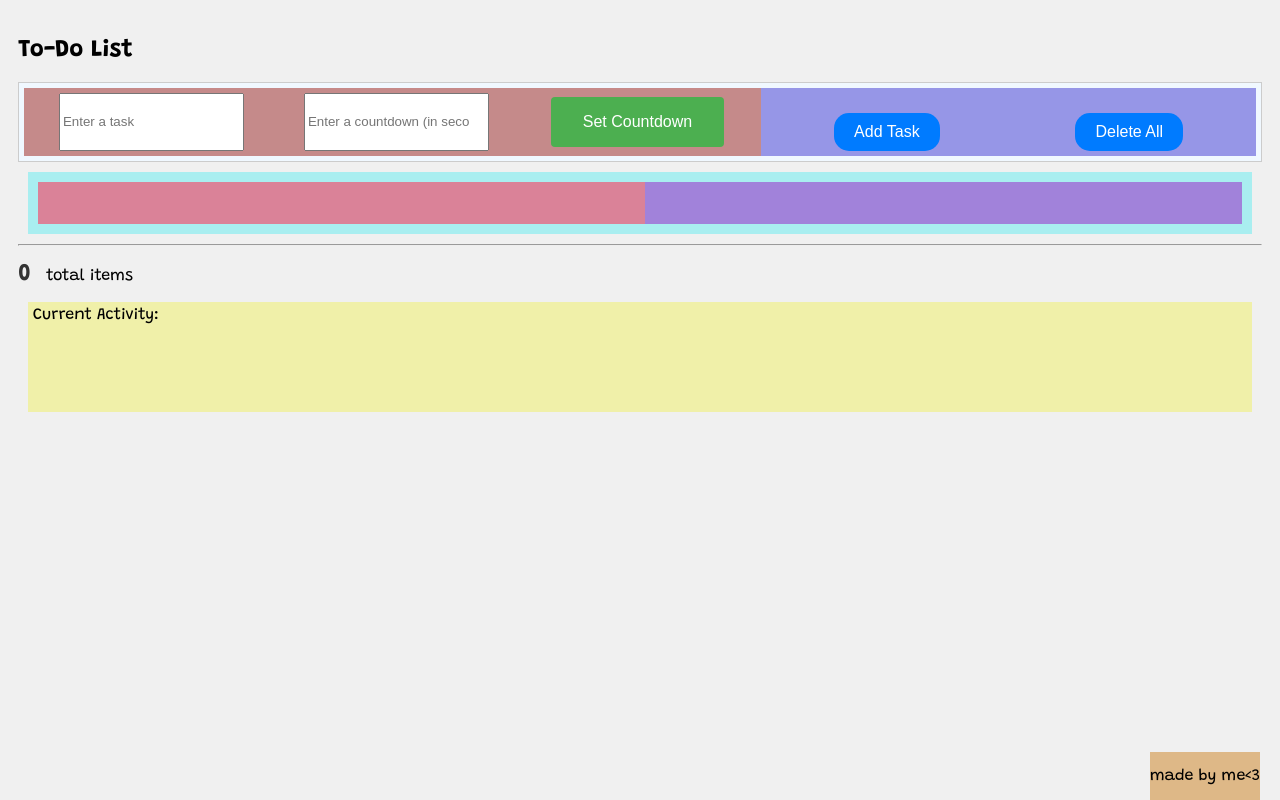
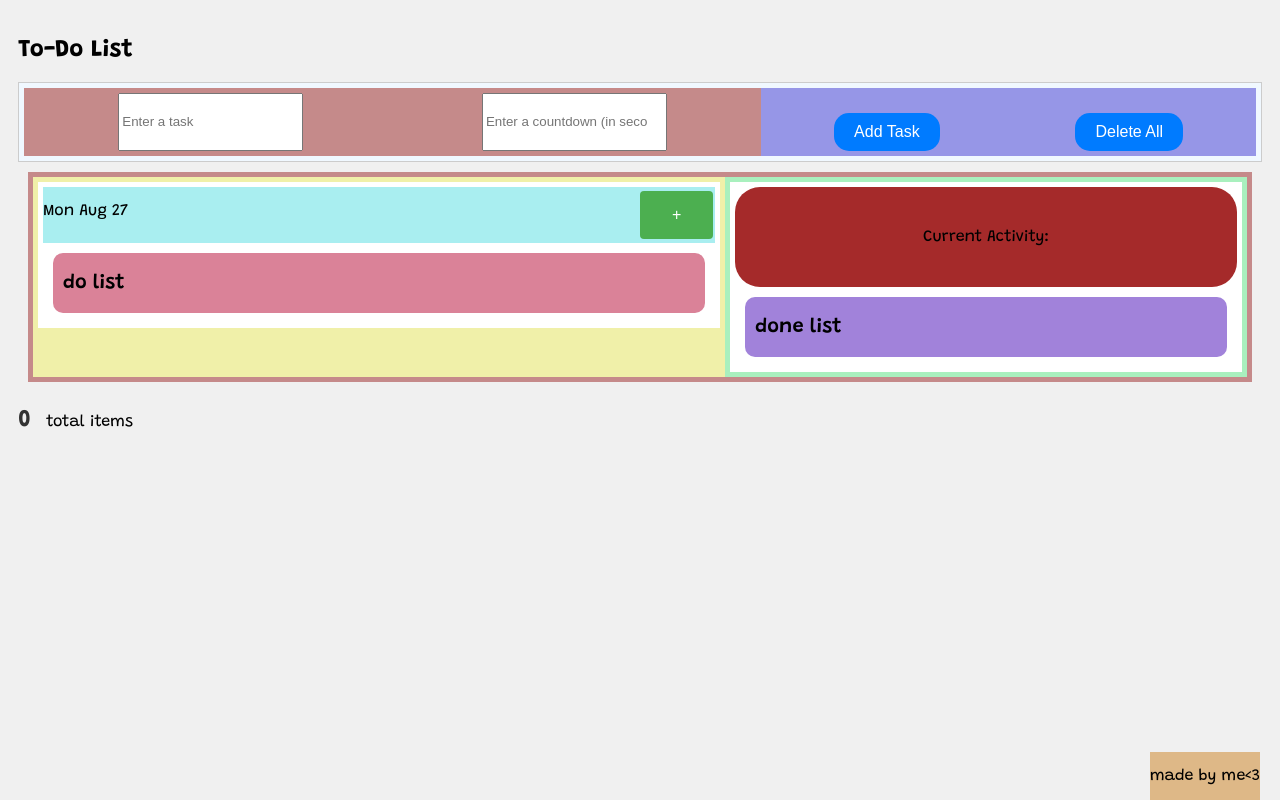
Before and after one commit to mckorn/my-todo, a plain HTML site: page index.html in a window 1280 px wide. Drawn offline with Linux system fonts and the light colour scheme.

Commit message:
rough version of UI layout - prototype

```diff
--- a/app.js
+++ b/app.js
@@ -157,10 +157,10 @@ function displayTasks() {
     // if the item is disabled then we make it checked
     p.innerHTML = `
       <div class="todo-container">
-        <input type="checkbox" class="todo-checkbox"
+        <input type="checkbox"
         id="input-${index}"
         ${item.disabled ? "checked" : ""}>
-      <span id="todo-${index}" class="task">${item.task}
+      <span id="todo-${index}" class="task">&nbsp${item.task}
       </span>
       <span class ="time">${item.time} seconds</span>
       </div>
@@ -176,6 +176,7 @@ function displayCompletedTasks() {
       const p = document.createElement("p");
       p.innerHTML = `
         <div class="todo-container">
+        <span style="color: white;"> ${index + 1}. &nbsp</span>
         <span id="done-${index}" class="task">${item.task}
         </span>
         </div>
--- a/index.html
+++ b/index.html
@@ -28,12 +28,40 @@
           <!-- <button id="setCountdown">Set Countdown</button>
           <label for="countdown">Set Countdown:</label>
           <input type="text" id="countdown" placeholder="Click to set time"> -->
-          <button id="setCountdown">Set Countdown</button>
+
+        </div>
+        <div class="button-section">
+            <button class="btn">Add Task</button>
+            <button id="deleteBttn">Delete All</button>
+        </div>
+    </div>
+    <!-- <div class="lists">
+        <div class="task-list">
+            <ul>
+              <li id="taskList"></li>
+            </ul>
+        </div>
+        <div class="done-list">
+            <ol>
+              <li id="completedList" class="dl"></li>
+            </ol>
+        </div>
+    </div> -->
+    <div class="new-design">
+        <div class="left">
+            <div class="left-content">
+                <div class="date">
+                    <p>Mon Aug  27</p>
+                    <button id="setCountdown">+</button>
 
                     <div id="popup" class="popup">
                         <div class="popup-content">
                             <span class="close">&times;</span>
                             <h3>expected time to finish</h3>
+                            <div class="popup-input">
+                              <label for="task">task:</label>
+                              <input type="text" id="task">
+                            </div>
                             <div class="popup-input">
                             <label for="hours">hours:</label>
                             <input type="number" id="hours" min="0" max="23" placeholder="0">
@@ -46,21 +74,26 @@
                         </div>
                     </div>
                 </div>
-        <div class="button-section">
-            <button class="btn">Add Task</button>
-            <button id="deleteBttn">Delete All</button>
-        </div>
-    </div>
-    <div class="lists">
-        <div class="task-list">
+                <div class="to-do-list">
+                    <p class="list-headers">do list</p>
                     <ul>
                         <li id="taskList"></li>
                     </ul>
                 </div>
-        <div class="done-list">
+            </div>
+        </div>
+        <div class="right">
+            <div class="right-content">
+                <div class="clock">
+                    <p>Current Activity: <span id="selected-item"></span></p>
+                </div>
+                <div class="to-done-list">
+                    <p class="list-headers">done list</p>
                     <ol>
-              <li id="completedList" class="dl"></li>
+                        <li id="completedList"></li>
                     </ol>
+                </div>
+            </div>
         </div>
     </div>
     <div>
@@ -69,7 +102,6 @@
           <p><span id="count"></span> total items</p>
         </div>
       <div>
-        <p class="display">Current Activity: <span id="selected-item"></span></p>
       </div>
       </div>
     <footer>
--- a/styles.css
+++ b/styles.css
@@ -37,7 +37,8 @@ ul {
     list-style-type: none;
 }
 
-.dl {
+ol {
+    padding: 0;
     list-style-type: none;
 }
 
@@ -50,12 +51,21 @@ ul {
 
 .task {
     flex: 1;
-    background-color: cadetblue;
+    /* background-color: cadetblue; */
 }
 
 .time {
     flex: 1;
-    background-color: rgb(130, 160, 95);
+    display: flex;
+    justify-content: end;
+
+    /* background-color: rgb(130, 160, 95); */
+}
+
+.list-headers {
+    padding-left: 10px;
+    font-size: 20px;
+    font-weight: 600;
 }
 
 .input {
@@ -105,13 +115,6 @@ ul {
     flex: 1;
     padding: 5px;
     background-color: rgb(218, 130, 152);
-}
-
-.todo-container {
-    display: flex;
-    flex: 1;
-    padding: 10px;
-    background-color: rgb(17, 20, 13);
 }
 
 .done-list {
@@ -203,6 +206,82 @@ button:hover {
     background-color: #015ec2;
 }
 
+.todo-container {
+    display: flex;
+    flex: 1;
+    padding: 10px;
+    /* background-color: rgb(17, 20, 13); */
+}
+
+.new-design {
+    display: flex;
+    padding: 5px;
+    margin: 10px;
+    background-color: rgb(197, 138, 138);
+}
+
+.left {
+    flex: 4;
+    padding: 5px;
+    background-color: rgb(240, 240, 169);
+
+}
+
+.right {
+    flex: 3;
+    padding: 5px;
+    background-color: rgb(169, 240, 190)
+}
+
+.left-content {
+    display: flex;
+    flex-direction: column;
+    padding: 5px;
+    background-color: rgb(255, 255, 255);
+}
+
+.right-content {
+    display: flex;
+    flex-direction: column;
+    padding: 5px;
+    background-color: rgb(255, 255, 255);
+}
+
+.clock {
+    border: none;
+    border-radius: 25px;
+    height: 100px;
+    align-content: center;
+    background-color: brown;
+    text-align: center;
+}
+
+.date {
+    display: flex;
+    flex-direction: row;
+    justify-content: space-between;
+    flex: 1;
+    background-color: rgb(169, 238, 240);
+}
+
+.to-do-list {
+    flex: 3;
+    border-radius: 10px;
+    background-color: rgb(218, 130, 152);
+    margin: 10px;
+}
+
+.to-done-list {
+    border-radius: 10px;
+    background-color: rgb(161, 130, 218);
+    margin: 10px;
+}
+
+.counter {
+    border: 0.06rem solid var(--gray-light);
+}
+
+
 /* input[type="checkbox"] {
     appearance: none;
     -webkit-appearance: none;
@@ -226,7 +305,3 @@ button:hover {
   display: flex;
   text-decoration: line-through;
 }
-
-.counter {
-  border: 0.06rem solid var(--gray-light);
-}
```
Lines whose indentation alone changed are shown as unchanged.
